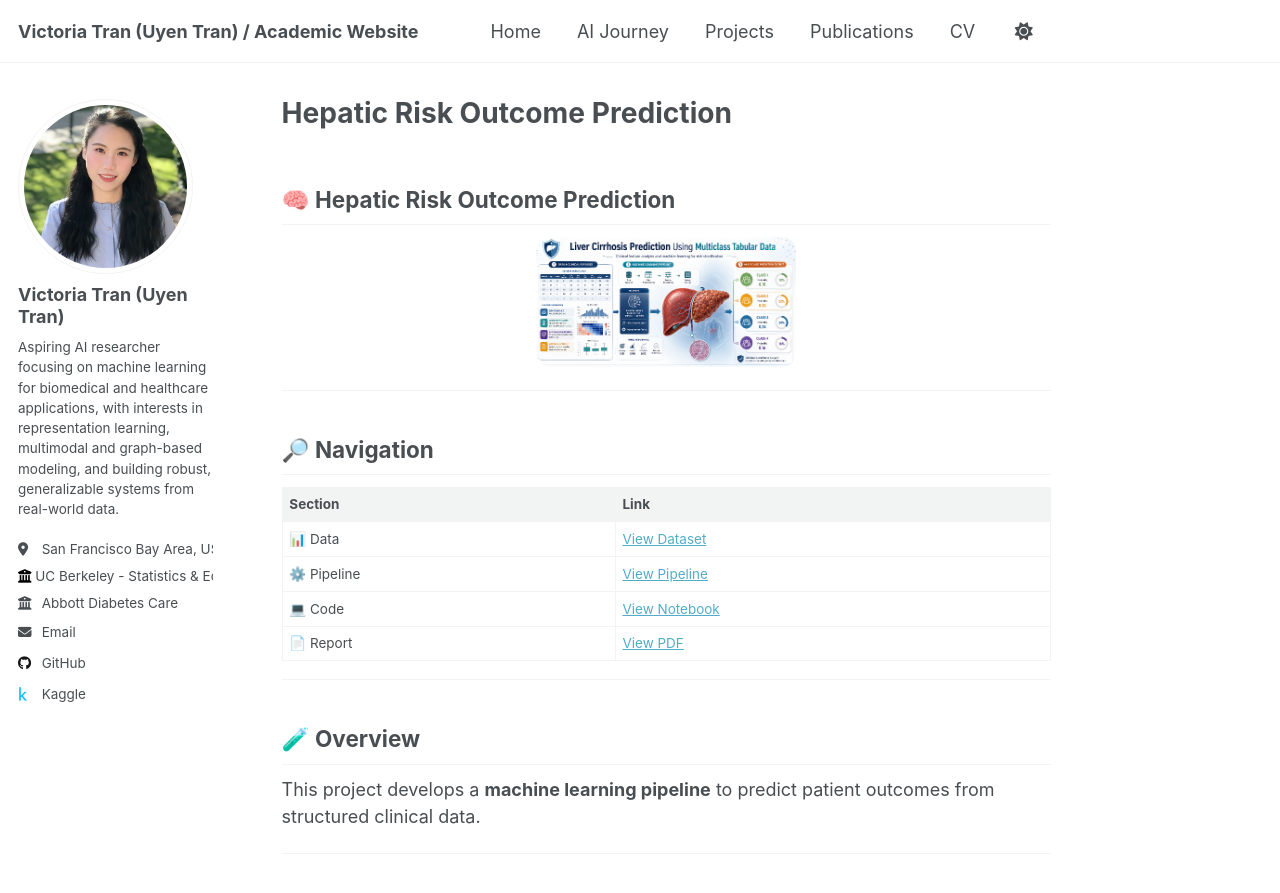
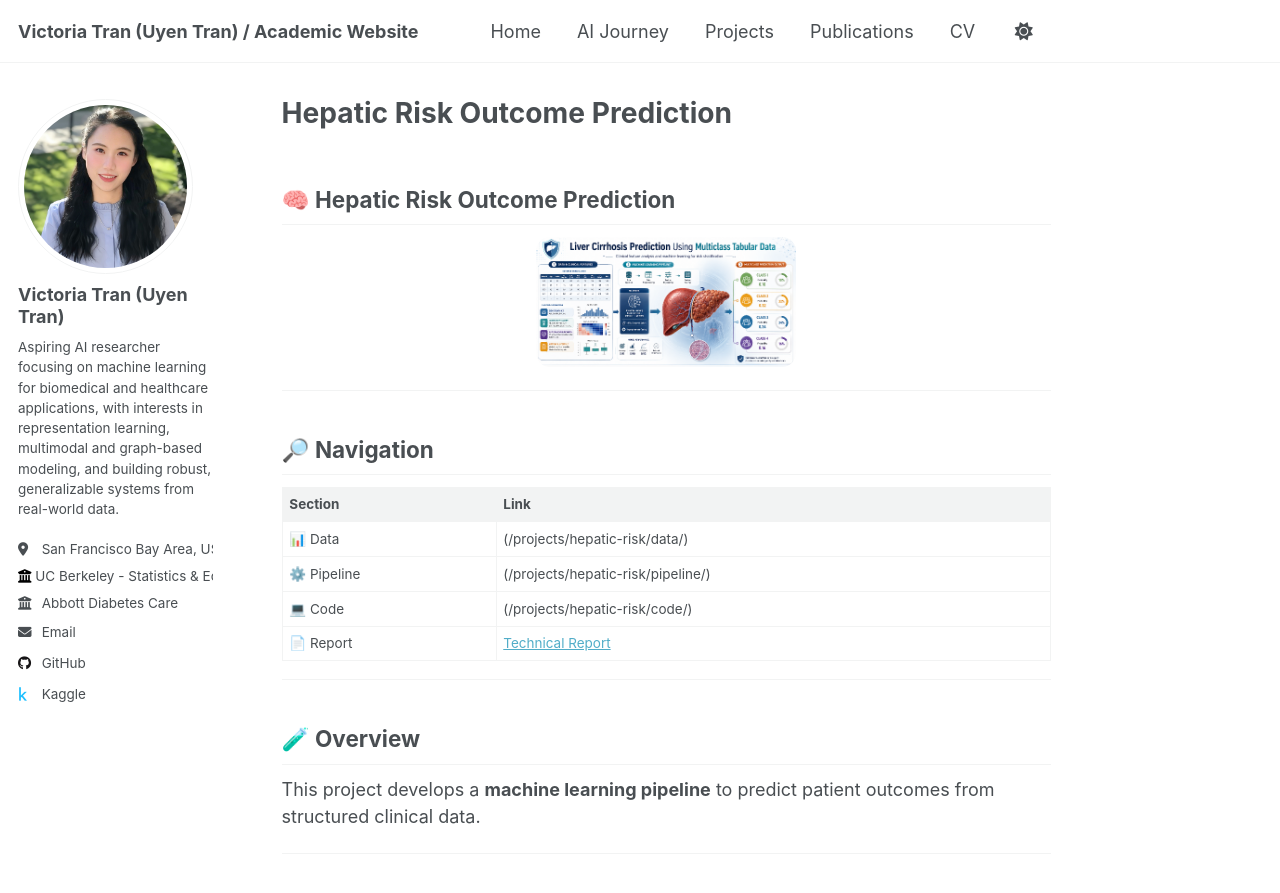
Before and after one commit to uyentran9/uyentran-ai-blog, a Jekyll site: the page built from _pages/hepatic-risk.md, in a window 1280 px wide and 900 px high. Shown: the top 893 px of the window. Built offline with Jekyll 4.4.1, drawn with Linux system fonts in a browser that asks for light colours; a script that is not in the unit is left out.

Commit message:
Update hepatic-risk.md

```diff
--- a/_pages/hepatic-risk.md
+++ b/_pages/hepatic-risk.md
@@ -21,10 +21,10 @@ nav: hepatic-risk   # 👈 THÊM DÒNG NÀY
 
 | Section | Link |
 |--------|------|
-| 📊 Data | [View Dataset](https://github.com/uyentran9/hepatic-risk-prediction) |
-| ⚙️ Pipeline | [View Pipeline](https://github.com/uyentran9/hepatic-risk-prediction/blob/main/PROJECT_PIPELINE.md) |
-| 💻 Code | [View Notebook](https://nbviewer.org/github/uyentran9/hepatic-risk-prediction/blob/main/notebooks/hepatic-risk-analysis.ipynb) |
-| 📄 Report | [View PDF](https://github.com/uyentran9/hepatic-risk-prediction/blob/main/reports/report.pdf) |
+| 📊 Data | (/projects/hepatic-risk/data/)|
+| ⚙️ Pipeline | (/projects/hepatic-risk/pipeline/) |
+| 💻 Code | (/projects/hepatic-risk/code/) |
+| 📄 Report | [Technical Report](/projects/hepatic-risk/report/) |
 
 ---
 
```
